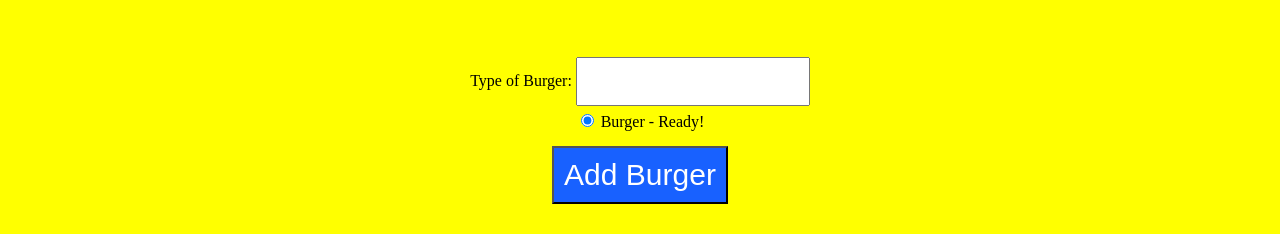
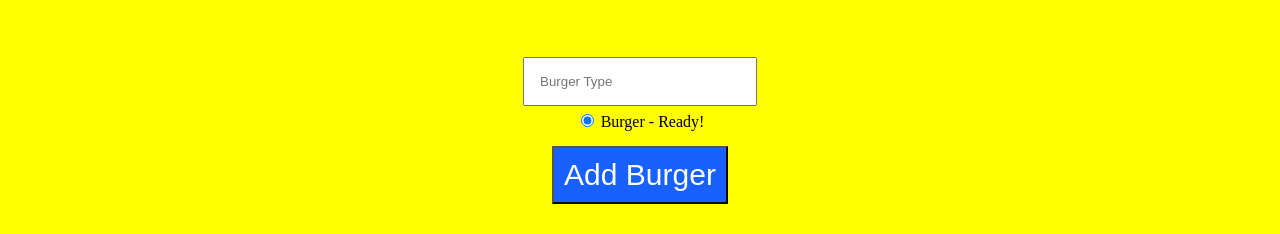
Before and after one commit to DevVlady/Burger_App, a website: page public/index.html in a window 1280 px wide. Shown: the part 637-871 px from the top of the page. Drawn offline with nearby package versions, Linux system fonts and the light colour scheme; no server answers.

Commit message:
Added some more styling to the burger app and dleted unneccessary fields.

```diff
--- a/public/index.html
+++ b/public/index.html
@@ -22,16 +22,14 @@
     <p id="notDevouredBurgers"></p>
     <h4>Burger: Ready To EAT!</h4>
     <p id="devouredBurgers"></p>
-    <!-- <h3>Add a Burger</h3> -->
     <form class="create-form">
       <div class="form-group">
-        <label for="ca">Type of Burger:</label>
-        <input type="text" id="ca" name="name" />
+        <input placeholder="Burger Type" type="text" id="ca" name="name" />
       </div>
       <div class="form-group">
         <!-- <label for="devoured">Devoured?</label><br /> -->
         <input type="radio" name="devoured" value="1" checked /> Burger - Ready!<br />
-        <!-- <input type="radio" name="devoured" value="0" /> Awake -->
+        <!-- <input type="radio" name="devoured" value="0" /> -->
       </div>
       <button id="add-burger" type="submit">Add Burger</button>
     </form>
```
